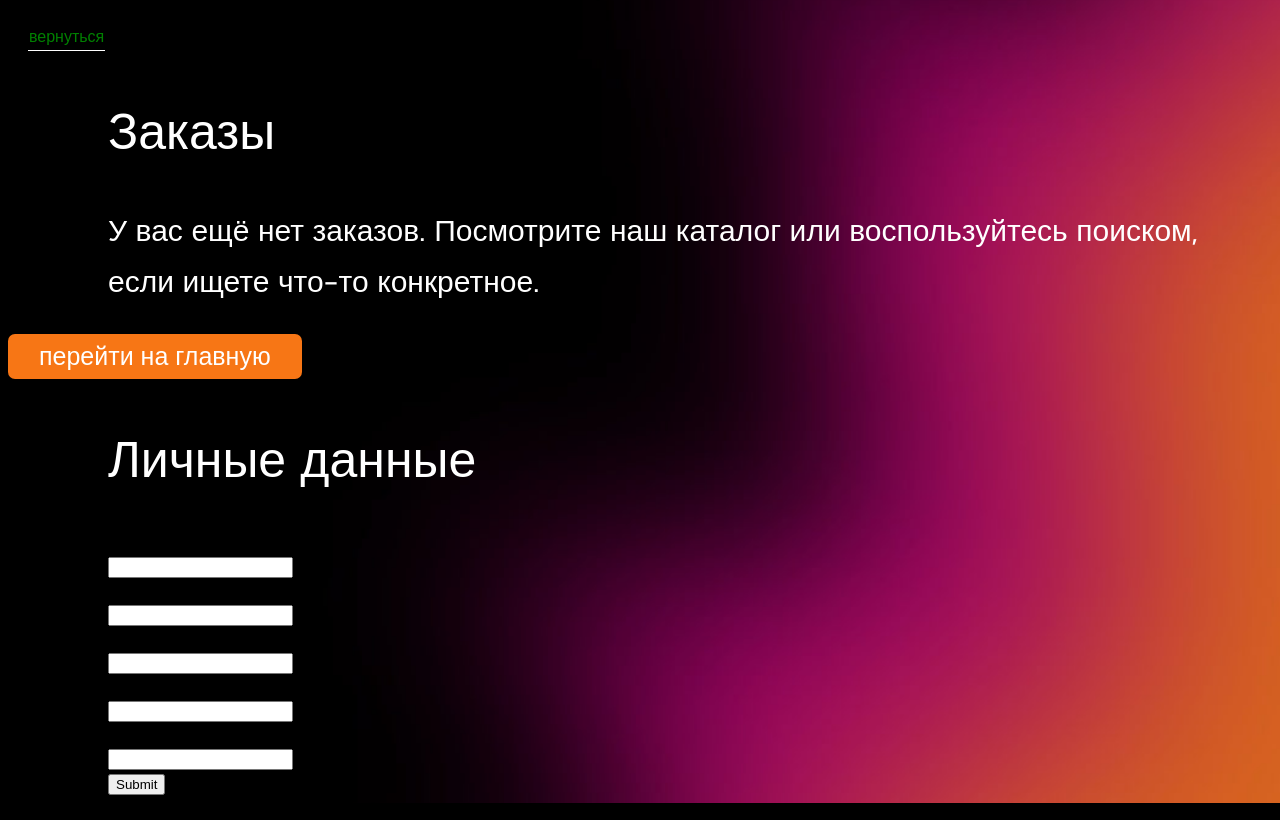
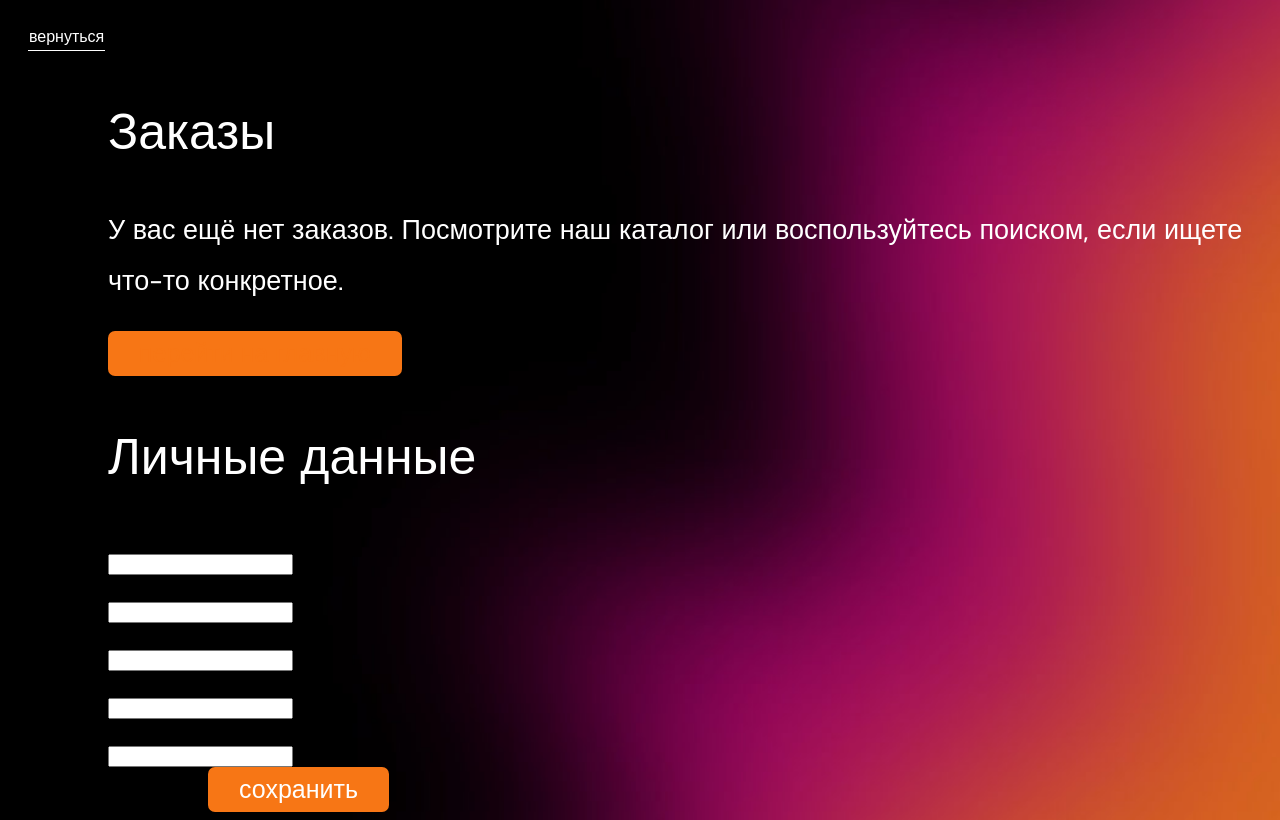
Before and after one commit to foxxill/artima_new_generation, a Django app: page /profile/ in a window 1280 px wide. Run offline with Django 5.2, Linux system fonts and the light colour scheme.

Commit message:
йоу не хочет рабоатть CSS

```diff
--- a/artima/shop/static/customer_profile.css
+++ b/artima/shop/static/customer_profile.css
@@ -28,7 +28,7 @@ body {
 }
 
 .escape-text {
-    color: green;
+    color: white;
     font-size: 16px;
     font-weight: 400;
     line-height: 23px;
@@ -50,7 +50,7 @@ body {
 
 .opisanie {
     color: white;
-    font-size: 30px;
+    font-size: 27px;
     font-weight: 100;
     line-height: 51px;
     letter-spacing: 0px;
@@ -58,7 +58,7 @@ body {
     }
 
 .na_glavnuyu{
-    margin-left: auto; /*mlkeeflkerjglekr*/
+    margin-left: 100px; /*mlkeeflkerjglekr*/
     border-radius: 7px;
     background: rgb(247, 118, 21);
     padding-top: auto;
@@ -72,7 +72,7 @@ body {
     }
 
 .na_glavnuyu-text{
-     color: white;
+     color: rgb(247, 118, 21);
      font-size: 25px;
      font-weight: 400;
      line-height: normal;
@@ -105,6 +105,33 @@ body {
     display:block;
   }
 
-  .submit {
-    cursor: pointer;
-  }
+  .save {
+    margin-left: 100px; /*mlkeeflkerjglekr*/
+    border-radius: 7px;
+    background:rgb(247, 118, 21);
+    padding-top: auto;
+    padding-bottom: auto;
+    padding-left: auto;
+    padding-right: auto;
+    border-bottom: none;
+    border-top: none;
+    border-left: none;
+    border-right: none;
+    }
+
+.save-text {
+     color: white;
+     font-size: 25px;
+     font-weight: 400;
+     line-height: normal;
+     letter-spacing: 0px;
+     text-align: center;
+     cursor: pointer;
+     margin-top: 7px;
+     margin-bottom: 7px;
+     margin-left: 25px;
+     margin-right: 25px;
+    }
+    .save:hover {
+    background: #CA0A69;
+   }
--- a/artima/shop/templates/customer_profile.html
+++ b/artima/shop/templates/customer_profile.html
@@ -52,7 +52,8 @@
                 <label for="name">Телефон </label>
                 <input type="tel" id="tel" name="tel">
             </div>
-
-            <div class="submit"><input type="submit"></div>
+            <button class="save">
+                <p class="save-text">сохранить</p>
+            </button>
         </form>
     </div>
```
